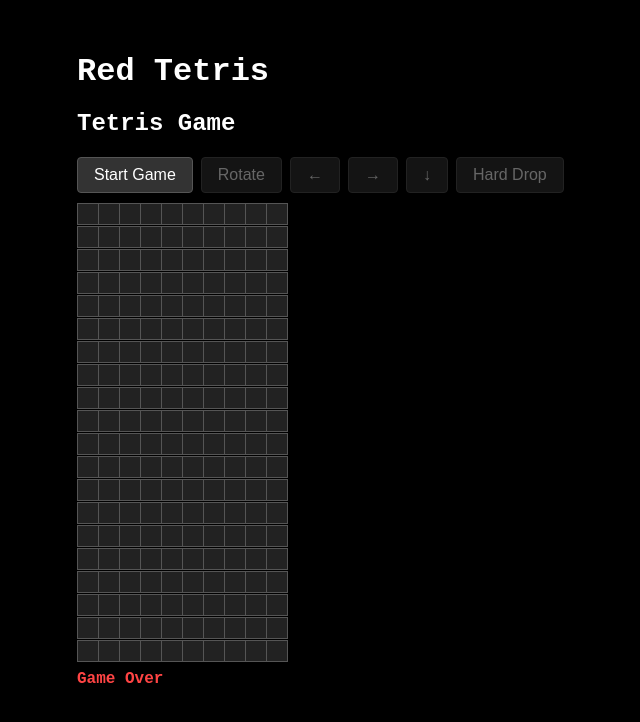
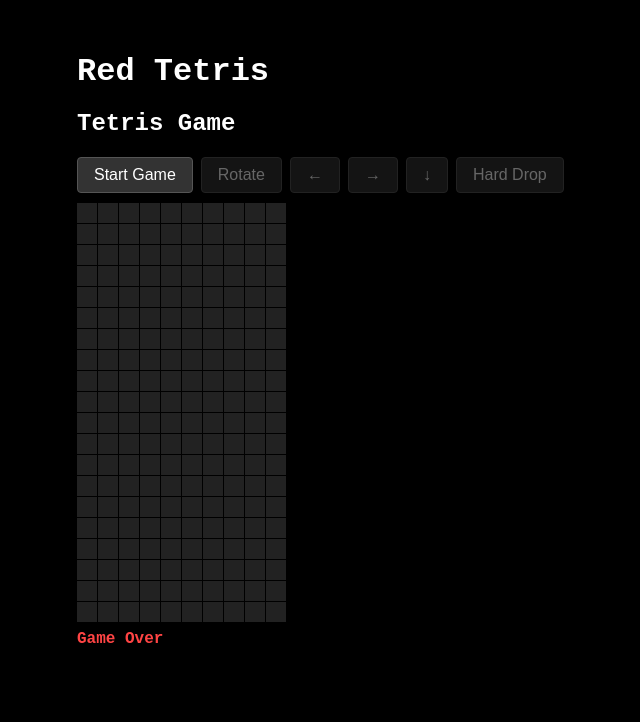
Before and after one commit to gauthiergalon/red-tetris, a React (Vite) app in the folder client/: page / in a window 1280 px wide. Shown: the top 722 px of the page, without its empty margins (163-803 px from the left). Built offline with nearby package versions, Linux system fonts and the light colour scheme; no server answers.

Commit message:
Improve front, add shadow

```diff
--- a/client/src/Game.tsx
+++ b/client/src/Game.tsx
@@ -159,6 +159,35 @@
 		return () => clearInterval(interval);
 	}, []);
 
+	// Drop shadow / ghost piece calculation
+	const ghostY = (() => {
+		if (!gameState.piece || !gameState.grid) return 0;
+		const { shape, pos } = gameState.piece;
+		let y = pos.y;
+		while (true) {
+			const nextY = y + 1;
+			let collision = false;
+			for (let ry = 0; ry < shape.length; ry++) {
+				for (let rx = 0; rx < shape[ry].length; rx++) {
+					if (shape[ry][rx] !== " ") {
+						const gy = nextY + ry;
+						const gx = pos.x + rx;
+						if (gy >= 20 || (gx >= 0 && gx < 10 && gameState.grid[gy][gx] !== " ")) {
+							collision = true;
+							break;
+						}
+					}
+				}
+				if (collision) break;
+			}
+			if (collision) {
+				return y;
+			}
+			y = nextY;
+		}
+		return y;
+	})();
+
 	return (
 		<div>
 			<h2>Tetris Game</h2>
@@ -201,6 +230,19 @@
 			>
 				{gameState.grid.map((row, rowIndex) =>
 					row.map((cell, colIndex) => {
+						// Ghost/drop shadow
+						let ghostChar = " ";
+						if (gameState.piece && ghostY > (gameState.piece?.pos.y ?? 0)) {
+							const { shape } = gameState.piece;
+							for (let y = 0; y < shape.length; y++) {
+								for (let x = 0; x < shape[y].length; x++) {
+									if (shape[y][x] !== " " && rowIndex === ghostY + y && colIndex === gameState.piece!.pos.x + x) {
+										ghostChar = shape[y][x];
+									}
+								}
+							}
+						}
+
 						let pieceChar = " ";
 						if (gameState.piece) {
 							const { shape, pos } = gameState.piece;
@@ -216,7 +258,8 @@
 								}
 							}
 						}
-						const cellValue = pieceChar !== " " ? pieceChar : cell;
+						const isGhost = ghostChar !== " ";
+							const cellValue = pieceChar !== " " ? pieceChar : (isGhost ? ghostChar : cell);
 						return (
 							<div
 								// biome-ignore lint/suspicious/noArrayIndexKey: grid cells are fixed by position
@@ -224,8 +267,8 @@
 								style={{
 									width: "20px",
 									height: "20px",
-									backgroundColor: COLORS[cellValue] ?? "#222",
-									border: "1px solid #555",
+									backgroundColor: isGhost ? (COLORS[cellValue] ?? "#222") : (COLORS[cellValue] ?? "#222"),
+									opacity: isGhost ? 0.3 : 1,
 								}}
 							/>
 						);
```
